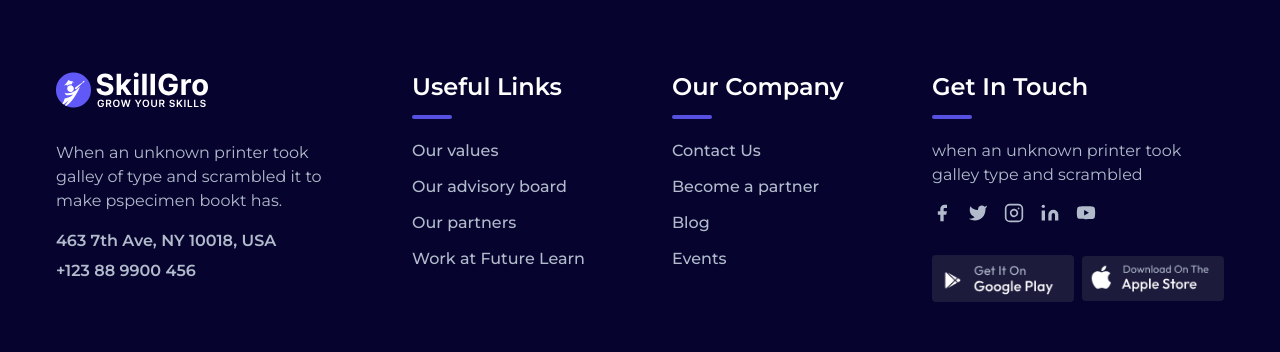
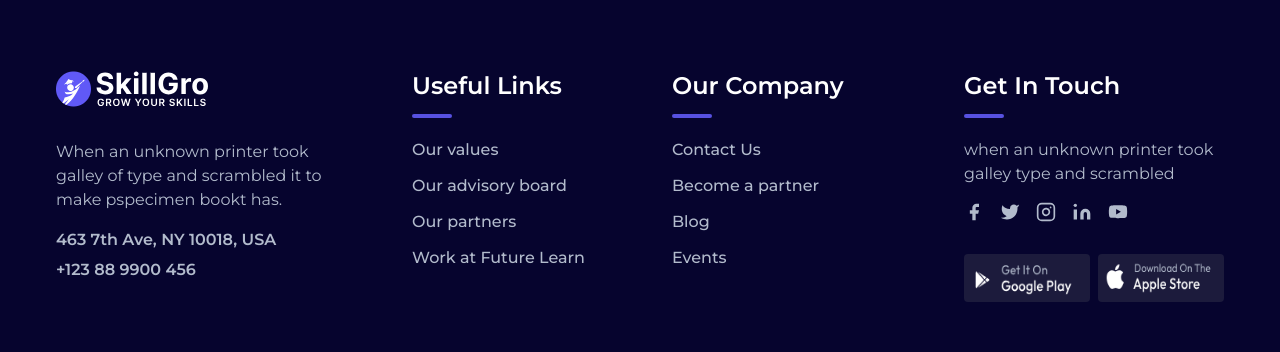
Before and after one commit to Learnathon-By-Geeky-Solutions/enigma, a Next.js app in the folder frontend/: page / in a window 1280 px wide. Shown: the part 330-682 px from the top of the page. Built offline with nearby package versions, Linux system fonts and the light colour scheme; no server answers.

Commit message:
Footer design updated

```diff
--- a/frontend/components/ui/footer.tsx
+++ b/frontend/components/ui/footer.tsx
@@ -1,5 +1,9 @@
 import Image from 'next/image';
 import Link from 'next/link';
+
+import { APPLE_STORE_URL, PLAY_STORE_URL } from '@/config/constants';
+
+import Social from './social';
 
 import '@/styles/footer.css';
 
@@ -7,14 +11,12 @@ import SECONDARY_LOGO from '@/assets/images/secondary-logo.png';
 import GOOGLE_PLAY from '@/assets/images/google-play.png';
 import APPLE_STORE from '@/assets/images/apple-store.png';
 
-import { FacebookIcon, InstagramIcon, LinkedInIcon, TwitterIcon, YouTubeIcon } from './icons/social-icons';
-
 const Footer = () => {
     const currentYear = new Date().getFullYear();
 
     return (
         <footer>
-            <div className='px-4 py-20 md:px-14 bg-color-black'>
+            <div className='px-5 py-20 lg:px-14 bg-color-black'>
                 <div className='grid grid-cols-1 md:grid-cols-2 lg:grid-cols-4'>
                     <div className='mb-6 lg:mb-0'>
                         <figure>
@@ -32,7 +34,7 @@ const Footer = () => {
                         </div>
                     </div>
 
-                    <div className='mb-6 md:ml-16 lg:mb-0'>
+                    <div className='mb-6 md:ml-10 lg:ml-8 xl:ml-16 lg:mb-0'>
                         <h2 className='relative pb-4 mb-5 text-2xl font-semibold text-white'>
                             Useful Links
                             <span className='absolute bottom-0 left-0 w-10 h-1 rounded-full bg-theme-primary' />
@@ -61,7 +63,7 @@ const Footer = () => {
                         </ul>
                     </div>
 
-                    <div className='mb-6 lg:ml-8 md:mb-0'>
+                    <div className='mb-6 lg:ml-2 xl:ml-8 md:mb-0'>
                         <h2 className='relative pb-4 mb-5 text-2xl font-semibold text-white'>
                             Our Company
                             <span className='absolute bottom-0 left-0 w-10 h-1 rounded-full bg-theme-primary' />
@@ -90,7 +92,7 @@ const Footer = () => {
                         </ul>
                     </div>
 
-                    <div className='md:ml-16 lg:ml-0'>
+                    <div className='md:ml-10 lg:ml-0 xl:ml-8'>
                         <h2 className='relative pb-4 mb-5 text-2xl font-semibold text-white'>
                             Get In Touch
                             <span className='absolute bottom-0 left-0 w-10 h-1 rounded-full bg-theme-primary' />
@@ -101,52 +103,32 @@ const Footer = () => {
                                 <br />
                                 galley type and scrambled
                             </p>
-                            <ul className='flex items-center gap-4'>
-                                <li>
-                                    <Link href='https://www.facebook.com' className='hover:text-theme-secondary'>
-                                        <FacebookIcon />
-                                    </Link>
-                                </li>
-                                <li>
-                                    <Link href='https://www.twitter.com' className='hover:text-theme-secondary'>
-                                        <TwitterIcon />
-                                    </Link>
-                                </li>
-                                <li>
-                                    <Link href='https://www.instagram.com' className='hover:text-theme-secondary'>
-                                        <InstagramIcon />
-                                    </Link>
-                                </li>
-                                <li>
-                                    <Link href='https://www.linkedin.com' className='hover:text-theme-secondary'>
-                                        <LinkedInIcon />
-                                    </Link>
-                                </li>
-                                <li>
-                                    <Link href='https://www.youtube.com' className='hover:text-theme-secondary'>
-                                        <YouTubeIcon className='fill-[#06042E]' />
-                                    </Link>
-                                </li>
-                            </ul>
+
+                            <Social
+                                className='flex items-center gap-4'
+                                urlClassName='hover:text-theme-secondary'
+                                youtubePolygonClassName='fill-color-black'
+                            />
+
                             <div className='app-download'>
-                                <Link href='/' className='md:w-full'>
+                                <Link href={PLAY_STORE_URL} className='md:w-full'>
                                     <Image
                                         src={GOOGLE_PLAY}
                                         alt='Download our app from Google Play Store'
                                         width={144}
                                         height={48}
                                         loading='lazy'
-                                        className='md:w-full'
+                                        className='w-full h-[43px] md:h-[52px] lg:h-[41px] xl:h-[48px]'
                                     />
                                 </Link>
-                                <Link href='/' className='md:w-full'>
+                                <Link href={APPLE_STORE_URL} className='md:w-full'>
                                     <Image
                                         src={APPLE_STORE}
                                         alt='Download our app from App Store'
                                         width={148}
                                         height={47}
                                         loading='lazy'
-                                        className='md:w-full'
+                                        className='w-full h-[43px] md:h-[52px] lg:h-[41px] xl:h-[48px]'
                                     />
                                 </Link>
                             </div>
@@ -155,11 +137,11 @@ const Footer = () => {
                 </div>
             </div>
 
-            <div className='flex flex-col gap-2 px-10 py-8 font-medium md:justify-between md:px-14 bg-color-dark text-color-gray-2 md:flex-row'>
+            <div className='flex flex-col gap-2 px-5 py-8 font-medium md:justify-between lg:px-14 bg-color-dark text-color-gray-2 md:flex-row'>
                 <div>
                     <p className='text-center'>© 2010-{currentYear} skillgro.com. All rights reserved.</p>
                 </div>
-                <div className='flex gap-3 font-medium'>
+                <div className='flex justify-center gap-3 font-medium'>
                     <Link href='#' className='list-wrap' aria-label='Terms of Use'>
                         Term of Use
                     </Link>
--- a/frontend/components/ui/navbar.tsx
+++ b/frontend/components/ui/navbar.tsx
@@ -96,7 +96,7 @@ const Navbar = () => {
                                     <Social
                                         className='flex justify-between w-full'
                                         urlClassName='size-10 flex justify-center items-center border rounded text-body-color hover:bg-theme-primary hover:text-white group hover:opacity-80 focus:ring-2'
-                                        iconClassName='fill-white group-hover:fill-theme-primary'
+                                        youtubePolygonClassName='fill-white group-hover:fill-theme-primary'
                                     />
                                 </SheetFooter>
                             </SheetContent>
--- a/frontend/components/ui/social.tsx
+++ b/frontend/components/ui/social.tsx
@@ -5,7 +5,7 @@ import { SocialProps } from '@/types/social';
 
 import { FacebookIcon, InstagramIcon, LinkedInIcon, TwitterIcon, YouTubeIcon } from './icons/social-icons';
 
-const Social = ({ className, urlClassName, iconClassName }: SocialProps) => {
+const Social = ({ className, urlClassName, youtubePolygonClassName }: SocialProps) => {
     return (
         <ul className={className} aria-label='Social media links'>
             <li>
@@ -30,7 +30,7 @@ const Social = ({ className, urlClassName, iconClassName }: SocialProps) => {
             </li>
             <li>
                 <Link href={YOUTUBE_URL} className={urlClassName}>
-                    <YouTubeIcon className={iconClassName} />
+                    <YouTubeIcon className={youtubePolygonClassName} />
                 </Link>
             </li>
         </ul>
--- a/frontend/config/constants.ts
+++ b/frontend/config/constants.ts
@@ -5,3 +5,5 @@ export const TWITTER_URL = process.env.NEXT_PUBLIC_TWITTER_URL || '#';
 export const INSTAGRAM_URL = process.env.NEXT_PUBLIC_INSTAGRAM_URL || '#';
 export const LINKEDIN_URL = process.env.NEXT_PUBLIC_LINKEDIN_URL || '#';
 export const YOUTUBE_URL = process.env.NEXT_PUBLIC_YOUTUBE_URL || '#';
+export const PLAY_STORE_URL = process.env.NEXT_PUBLIC_PLAY_STORE_URL || '#';
+export const APPLE_STORE_URL = process.env.NEXT_PUBLIC_APP_STORE_URL || '#';
--- a/frontend/types/social.ts
+++ b/frontend/types/social.ts
@@ -5,5 +5,5 @@ export interface YouTubeIconProps {
 export interface SocialProps {
     className: string;
     urlClassName: string;
-    iconClassName: string;
+    youtubePolygonClassName: string;
 };
```
